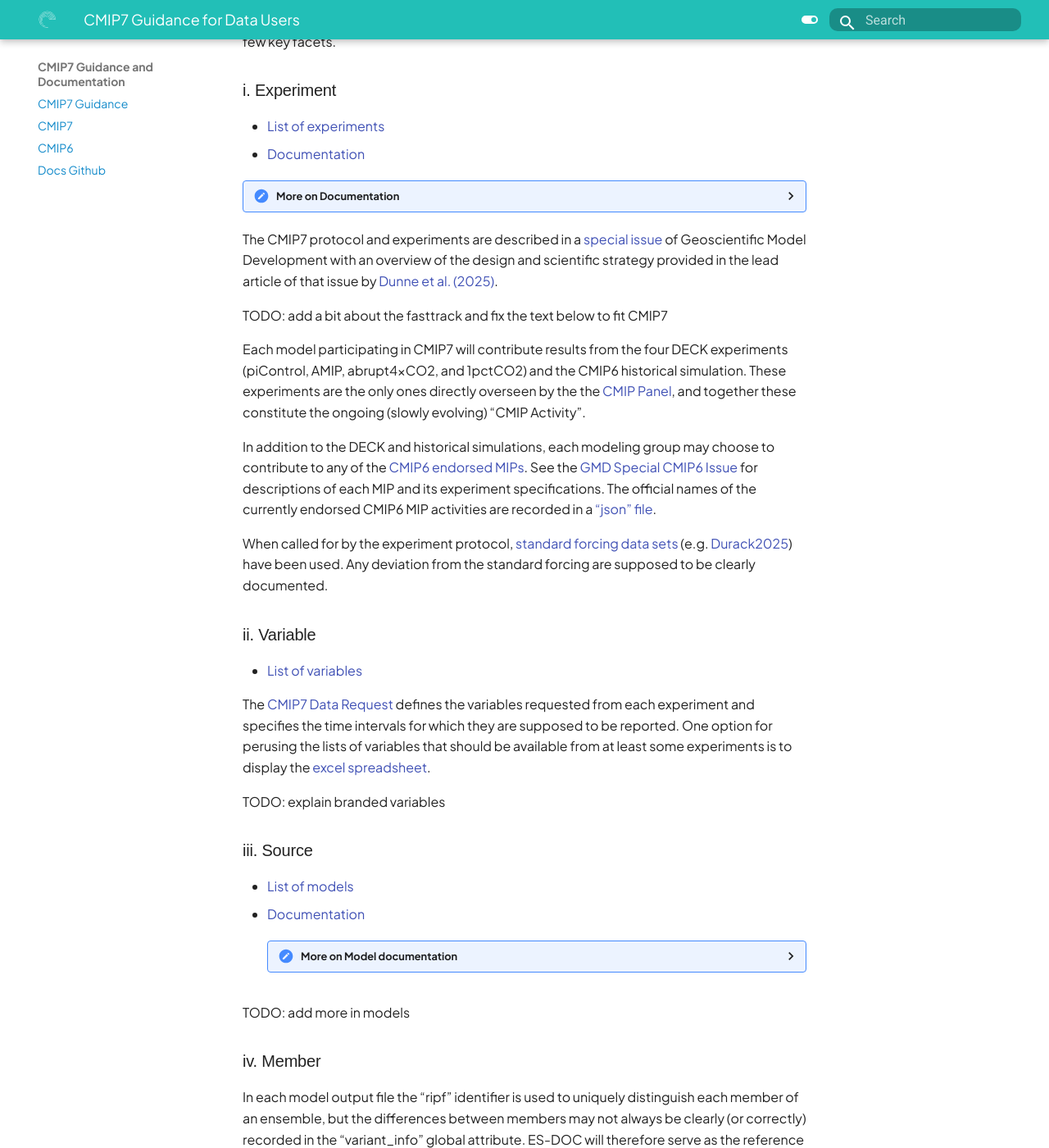
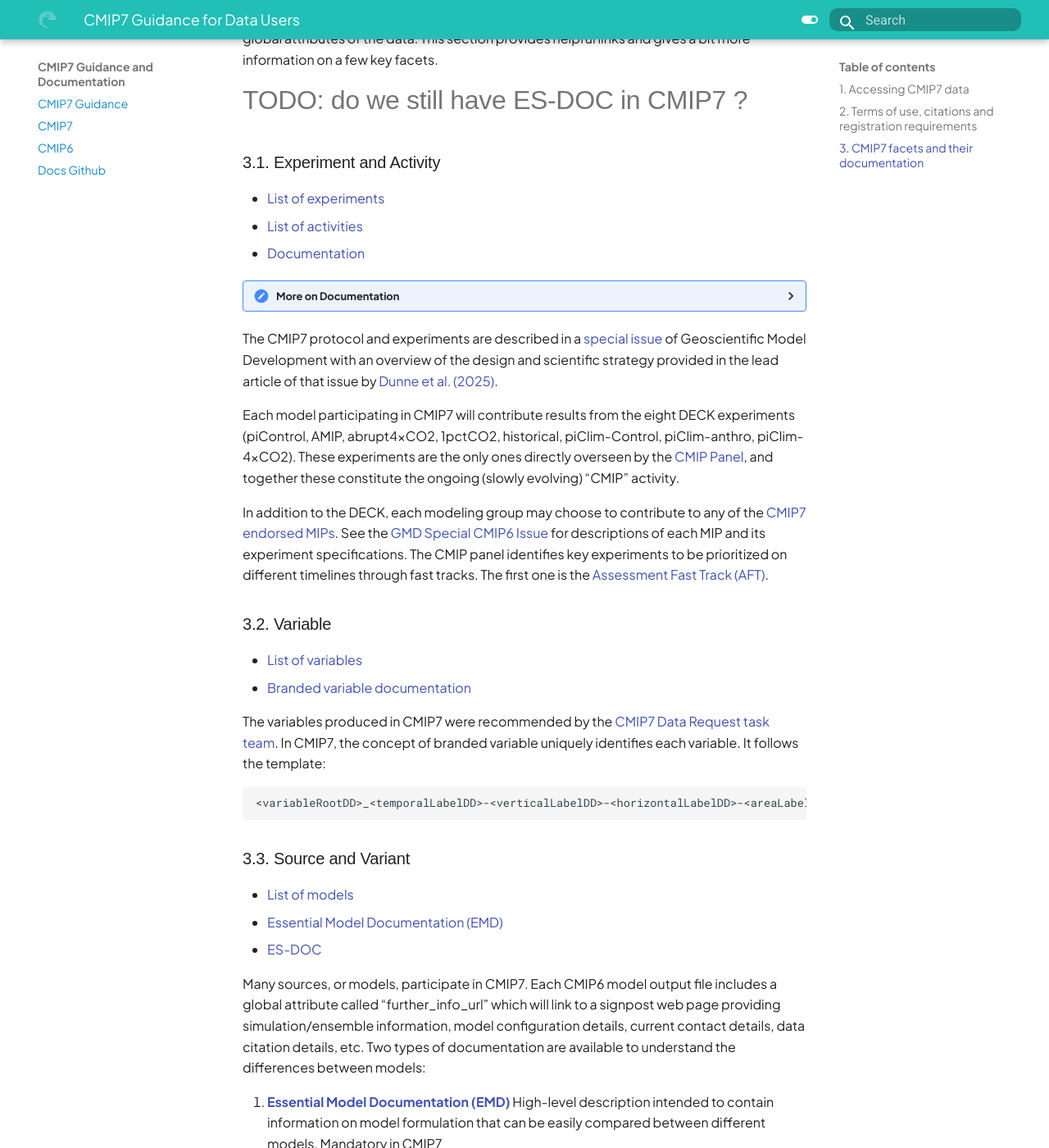
Before and after one commit to WCRP-CMIP/cmip7-guidance, an MkDocs documentation site: the page built from docs/CMIP7/guidance_for_users.md, in a window 1280 px wide and 1400 px high, scrolled down 2354 px. Shown: the whole window at 82% size. Built offline with MkDocs 1.6.1 and Material for MkDocs 9.7.7, drawn with Linux system fonts in a browser that asks for light colours; some web fonts are replaced; some of the changed text lies outside the part shown.

Commit message:
2nd pass

````diff
--- a/docs/CMIP7/guidance_for_users.md
+++ b/docs/CMIP7/guidance_for_users.md
@@ -5,7 +5,8 @@
 
 # CMIP7 Guidance for Data Users
 
-#TODO: table of content
+This page is designed to inform data users on key CMIP7 concepts and tools and redirect them to the proper resources to learn more.
+
 
 ## 1.  Accessing CMIP7 data
 
@@ -53,111 +54,107 @@
 
     where ESGF is the data publisher and the DOI points to the data citation landing page. If the latest dataset version included in your study is unknown, use the date of data download instead to characterize the version.
 
- 3. Register your work.
+ 3. **Register your work.**
+
     Register your work on the [CMIP7 Publication Hub][CMIPpubs].
     TODO:do we still want this ?
 
-<span style="color:red;font-weight:bold">Please carefully read and adhere to</span> the [CMIP7 Terms of Use](terms_of_use.md).
+ <!-- admonition test -->
+!!! warning
+   Please carefully read and adhere to</span> the [CMIP7 Terms of Use](terms_of_use.md).
 
  <details>
-    <summary>More info on citation</summary>
-    Further information on the data citation concept for CMIP6 is available at [cmip6cite.wdc-climate.de][es-docsCmip] and described in [Stockhause and Lautenschlager (2017)][Stockhause2017]. Citations can also be search using [DataCite's catalog][datacitecat] and [Google's Dataset Search][gdatasetsearch].
+    <summary>More info on citations</summary>
+    Further information on the data citation concept for CMIP7 is available at [cmip6cite.wdc-climate.de][es-docsCmip] and described in [Stockhause and Lautenschlager (2017)][Stockhause2017]. Citations can also be search using [DataCite's catalog][datacitecat] and [Google's Dataset Search][gdatasetsearch].
 </details>
 
-## 3. CMIP7 facets
+## 3. CMIP7 facets and their documentation
 TODO: is facets the best word ?
-
-TODO: does ES-DOC still exists ? all the links are down..
 
 CMIP7 datasets can be identified through a series of facets that represents key attributes of the data. The facets are:
 
 * activity
 * institution
-* source (model)
+* source
 * experiment
-* variant (member)
+* variant
 * realm
 * frequency
 * variable
 * grid
 * version
 
-TODO: finish the list
 
-The values associated with each facets are standardized through the [controlled vocabularies (CV)][cmipCvs]. This section provides helpful links and gives a bit more information on a few key facets.
+The values associated with each facets are standardized through the [controlled vocabularies (CV)][cmipCvs]. They are used to search the ESGF database and can be found in the global attributes of the data. This section provides helpful links and gives a bit more information on a few key facets.
+
+#TODO: do we still have ES-DOC in CMIP7 ?
 
 
-### i.  Experiment
+### 3.1.  Experiment and Activity
 * [List of experiments][experimentIdhtml]
+* [List of activities][activityIdJson]
 * [Documentation](es-docsExperiments)
 
  <details>
     <summary>More on Documentation</summary>
-    The ES-DOC project has already recorded documentation of the CMIP6 experiments including lists of forcings, model configuration, numerical requirements, information about building the ensembles, links to citations and contact information of the principal investigators as well as text descriptions and information about the rationale behind each experiment.
-
-    Further documentation about CMIP6 experiments will be available from [ES-DOC][es-docsCmip], and the reference controlled vocabularies used to define and identify these experiments are available in a [“json” file][experimentIdJson] and are also rendered in [table form][experimentIdhtml].
+    The ES-DOC project has recorded documentation of the CMIP7 experiments including lists of forcings, model configuration, numerical requirements, information about building the ensembles, links to citations and contact information of the principal investigators as well as text descriptions and information about the rationale behind each experiment.
 </details>
 
 The CMIP7 protocol and experiments are described in a [special issue][GMDSpecialIssue] of Geoscientific Model Development with an overview of the design and scientific strategy provided in the lead article of that issue by [Dunne et al. (2025)][dunne2025].
 
-TODO: add a bit about the fasttrack and fix the text below to fit CMIP7
+Each model participating in CMIP7 will contribute results from the eight DECK experiments (piControl, AMIP, abrupt4xCO2, 1pctCO2, historical, piClim-Control, piClim-anthro, piClim-4xCO2). These experiments are the only ones directly overseen by the [CMIP Panel][CMIPPanel], and together these constitute the ongoing (slowly evolving) “CMIP” activity.
 
-Each model participating in CMIP7 will contribute results from the four DECK experiments (piControl, AMIP, abrupt4xCO2, and 1pctCO2) and the CMIP6 historical simulation. These experiments are the only ones directly overseen by the the [CMIP Panel][CMIPPanel], and together these constitute the ongoing (slowly evolving) “CMIP Activity”.
-
-In addition to the DECK and historical simulations, each modeling group may choose to contribute to any of the [CMIP6 endorsed MIPs][CMIPEndorsedMips]. See the [GMD Special CMIP6 Issue][GMDSpecialIssue] for descriptions of each MIP and its experiment specifications. The official names of the currently endorsed CMIP6 MIP activities are recorded in a [“json” file][activityIdJson].
-
-When called for by the experiment protocol, [standard forcing data sets][input4mipsHome] (e.g. [Durack2025]) have been used. Any deviation from the standard forcing are supposed to be clearly documented.
+In addition to the DECK, each modeling group may choose to contribute to any of the [CMIP7 endorsed MIPs][CMIPEndorsedMips]. See the [GMD Special CMIP6 Issue][GMDSpecialIssue] for descriptions of each MIP and its experiment specifications. The CMIP panel identifies key experiments to be prioritized on different timelines through fast tracks. The first one is the [Assessment Fast Track (AFT)][aft].
 
 
 
-### ii. Variable
+
+### 3.2. Variable
 * [List of variables](URL)
+* [Branded variable documentation](branded_variable.md)
 
-The [CMIP7 Data Request][cmipDataRequest] defines the variables requested from each experiment and specifies the time intervals for which they are supposed to be reported. One option for perusing the lists of variables that should be available from at least some experiments is to display the [excel spreadsheet][variableListXls].
+The variables produced in CMIP7 were recommended by the [CMIP7 Data Request task team][cmipDataRequest]. In CMIP7, the concept of branded variable uniquely identifies each variable. It follows the  template:
+```
+<variableRootDD>_<temporalLabelDD>-<verticalLabelDD>-<horizontalLabelDD>-<areaLabelDD>
+```
 
-TODO: explain branded variables
 
-### iii.  Source
+### 3.3.  Source and Variant
 * [List of models][sourceIdhtml]
-* [Documentation](es-docsModels)
- <details>
-    <summary>More on Model documentation</summary>
-Sources (models) will be described on a realm-by-realm basis (i.e. atmosphere, ocean, sea ice, etc.) as well as the top level (coupled model configuration). ES-DOC provides a variety of tools (script-based, text-based, and form-based) for gathering this information from modeling groups, allowing for personal/institutional preference in the way in which documents are created.
-</details>
+* [Essential Model Documentation (EMD)][emd]
+* [ES-DOC][es-docsCmip]
 
-TODO: add more in models
 
-### iv.  Member
+Many sources, or models, participate in CMIP7. Each CMIP6 model output file includes a global attribute called “further_info_url” which will link to a signpost web page providing simulation/ensemble information, model configuration details, current contact details, data citation details, etc.  Two types of documentation are available to understand the differences between models:
 
-In each model output file the “ripf” identifier is used to uniquely distinguish each member of an ensemble, but the differences between members may not always be clearly (or correctly) recorded in the “variant_info” global attribute. ES-DOC will therefore serve as the reference source for understanding differences between ensemble members.
+1. [**Essential Model Documentation (EMD)**][emd]
+    High-level description intended to contain information on model formulation that can be easily compared between different models. Mandatory in CMIP7
+2. [**ES-DOC**][es-docsCmip]
+    More in-depth but less standardized documentation of each model. Note that each model might also put documentation up on their own website.
+
+
+In each model output file, the “ripf” identifier, named variant, is used to uniquely distinguish each member of an ensemble, but the differences between members may not always be clearly (or correctly) recorded in the “variant_info” global attribute. ES-DOC will therefore serve as the reference source for understanding differences between ensemble members.
 #TODO: hopefully not True in CMIP7?
- As described in more detail elsewhere ([Definition of CMIP6 netCDF global attributes][cmipGlobalAttGoogleDoc] and [ES-DOC for CMIP7][es-docsCmip]), there are 4 indices defining an ensemble member: “r” for realization, “i” for initialization, “p” for physics, and “f” for forcing. Modeling groups will record in ES-DOC the key to interpreting the differences between simulations identified by different indices. In particular for each forcing index, the list of forcing data sets applied in the simulation will be recorded.
+There are 4 indices defining an ensemble member: “r” for realization, “i” for initialization, “p” for physics, and “f” for forcing. Modeling groups will record in ES-DOC the key to interpreting the differences between simulations identified by different indices.
 
+A useful tool to assess the models is the [Rapid Evaluation Framework (REF)][ref]. It is a systematic and rapid performance assessment of the expected models participating in the CMIP7 Assessment Fast Track.
 
 ## 4. CMIP7 data format
 
-As in previous phases, all CMIP7 output has been written to netCDF files with one variable stored per file. The data have been “cmorized” (i.e., written in conformance with the [CF-conventions][cfConventionsPage] and all the CMIP standards). The CMIP6 data requirements are defined and discussed in the following documents:
+As in previous phases, all CMIP7 output has been written to netCDF files with one variable stored per file. The data have been “cmorized” (i.e., written in conformance with the [CF-conventions][cfConventionsPage] and all the CMIP standards). There are mandatory [global attributes][cmipGlobalAttGoogleDoc] to include in each files.
 
-* [Definition of CMIP7 netCDF global attributes][cmipGlobalAttGoogleDoc]
-* [Reference “controlled vocabularies” (CV’s) for CMIP6][cmip6Cvs]
+
+For advanced users who want to understand the data better, the CMIP7 data requirements that were given to modelling centers are defined and discussed in the following documents:
 * [Specifications][cmipGlobalAttGoogleDoc] for file names, directory structures, and CMIP6 Data Reference Syntax (DRS)
 * Specifications for output file content, structure, and metadata are available in [draft google doc](https://goo.gl/neswPr).
 * [Guidance on grid requirements][cmipGridGoogleDoc]
 * [Information on pressure levels][cmipPressureLevelsPdf] requested
 * [Guidance on time-averaging][cmipTimeAveragesCog] (with masking)
-#TODO: put CMIP7 version of those
 
-Note that in the above, controlled vocabularies (CV’s) play a key role in ensuring uniformity in the description of data sets across all models. For all but variable-specific information, [reference CV’s][cmip6Cvs] are being maintained by PCMDI. These CV’s are relied on in constructing file names and directory structures, and they enable faceted searches of the CMIP6 archive as called for in the [search requirements document][esgfSearchRequirementsGoogleDoc].
 
-As indicated in the [guidance specifications for output grids][cmipGridGoogleDoc], weights will be provided to regrid all output to a few standard grids (e.g., 1x1 degree). All regridding information (weights, lats, lons, etc.) will be stored consistent with a standard format approved by the WIP.
 
-Each CMIP6 model output file includes a global attribute called “further_info_url” which will link to a signpost web page providing simulation/ensemble information, model configuration details, current contact details, data citation details etc. This link is also selectable next to each dataset returned by the CMIP6 CoG search interface. ES-DOC will include documentation of:
 
-TODO: a lot of this section seems a bit more relevant to modellers than users, rework this section
-
-TODO: say something about REF
-
-## 6.  Reporting suspected errors
+## 5.  Reporting suspected errors
 Information about discovered issues of CMIP7 data is captured by the [ES-DOCs Errata Service][ES-DOCErrataService].
 The Errata Service provides the ability to query modifications and/or corrections applied to CMIP6 data in two ways:
 
@@ -167,73 +164,80 @@
 Any ESGF user can report an error to the appropriate modeling group (see "contact" attribute in the netCDF files), or through the <a href="mailto:esgf-user@llnl.gov">ESGF user mailing list</a>. After a report is received, the corresponding data manager can create a new errata entry using
 [an easy and user-friendly form][errataFormCreateDoc]. A [command line client][errataCLCDoc] is also available. The aim is to clearly and concisely document the issue and through the PID integration, this errata service will include all the datasets/files affected when documentation is completed correctly.
 
-## 8.  CMIP7 organisation and governance
-The [CMIP Panel][CMIPPanel], which is a standing subcommittee of the WCRP’s [Working Group on Climate Modeling][wgcmSite] provides overall guidance and oversight of CMIP activities.
+## 6.  CMIP7 organisation and governance
+The [CMIP Panel][CMIPPanel], which is a standing subcommittee of the WCRP’s [Working Group on Climate Modeling][wgcmSite] provides overall guidance and oversight of CMIP activities. The CMIP Panel has delegated responsibility for most of the technical requirements of CMIP to the [WGCM Infrastructure Panel (WIP)][wip].More on the governance [here][gov].
 
 The [endorsed MIPs][CMIPEndorsedMips] are managed by independent committees, but acceptance of endorsement obligates them to follow CMIP’s technical requirements. Thus across all MIPs, the modeling groups can prepare their model output following a common procedure.
 
-The CMIP Panel has delegated responsibility for most of the technical requirements of CMIP to the [WGCM Infrastructure Panel (WIP)][wip]. The mission, rationale and Terms of Reference for the panel can be found [here][wip]. The WIP has drafted a number of position papers summarizing CMIP7 requirements and specifications.
+
+
+## 7. New to CMIP?
+
+First time using CMIP? Need a bit more help ? Check out the [Entry-Level Documentation][eld] (COMING SOON), put together by the [Fresh Eyes on CMIP][FeoC] group.
+
+You have a more specific question ? Ask it on the [Fresh Eyes Platform][platform]. (You need to register [here][register] first.)
 
 
 
 
-## 9. Entry-Level Documentation
-
-
-First time using CMIP? Need a bit more help ? Check out the Entry-Level Documentation, put together by the Fresh Eyes group: TODO:url.
-
-#TODO: questions on fresh eyes platform
-
- <details>
-    <summary>Toggle Switch</summary>
-    Foldable Content
-</details>
-
-
-
-TODO: fix all the links
 TODO: in PR list all I have removed and why. (eg. Experimental conformance, why is this different than experiment documentation)
 Tried to avoid wall-of-text and gear more towards users, not modellers or node manager.
-
-TODO: what should be here vs what should be on https://wcrp-cmip.org/cmip-phases/cmip7/ ? do we need both ?
+TODO: what should be here vs what should be on https://wcrp-cmip.org/cmip-phases/cmip7/ ? do we need both ? can we avoid proliferation of pages that say some but not all of the same thing ?
+#TODO: make pretty with more admonitions. https://squidfunk.github.io/mkdocs-material/reference/admonitions/
 
 
 ###### Document version: 2025-10-08
 
-
+ <!-- valid general links -->
 [metagrid]: [https://aims2.llnl.gov/search/]
 [esgpull]: [https://esgf.github.io/esgf-download/]
 [citemaws]: https://doi.org/10.5281/zenodo.2621084
-[citesearch]: http://bit.ly/CMIP6_Citation_Search
-[CMIPpubs]: https://cmip-publications.llnl.gov/view/CMIP6/
-[es-docsCmip]: https://es-doc.org/cmip6
 [Stockhause2017]: https://doi.org/10.5334/dsj-2017-030
 [gdatasetsearch]: https://toolbox.google.com/datasetsearch/
 [datacitecat]: https://search.datacite.org/works?query=prefix:10.22033
-[cmipCvs]: https://github.com/WCRP-CMIP/CMIP6_CVs
+[CMIPPanel]: https://www.wcrp-climate.org/wgcm-cmip/cmip-panel
+[cfConventionsPage]: http://cfconventions.org/
+[gov]: https://wcrp-cmip.org/cmip-governance/
+[wgcmSite]: https://www.wcrp-climate.org/wgcm-overview
+[wip]: https://wcrp-cmip.github.io/WGCM_Infrastructure_Panel
+[CMIPEndorsedMips]: https://wcrp-cmip.org/mips/
+[platform]: https://github.com/orgs/Fresh-Eyes-on-CMIP/discussions
+[register]: https://github.com/Fresh-Eyes-on-CMIP/member-requests/issues/new?template=new_user.yml
+
+
+ <!-- CMIP7 links -->
+[GMDSpecialIssue]: https://gmd.copernicus.org/articles/special_issue1315.html
+[dunne2025]: https://gmd.copernicus.org/articles/18/6671/2025/
+[Durack2025]:https://journals.ametsoc.org/view/journals/bams/106/8/BAMS-D-25-0119.1.xml
+[ref]: https://wcrp-cmip.org/cmip-phases/cmip7/rapid-evaluation-framework/
+[aft]: https://wcrp-cmip.org/cmip-phases/cmip7/fast-track/
+[cmipCvs]: https://github.com/WCRP-CMIP/CMIP7-CVs
+[cmipDataRequest]: https://wcrp-cmip.org/cmip-phases/cmip7/cmip7-data-request/
+[FeoC]: https://wcrp-cmip.org/cmip7-task-teams/fresh-eyes-on-cmip/
+
+
+#TODO: all the links below need to be changed when the new version arrives
+ <!-- valid CMIP6 links -->
+[citesearch]: http://bit.ly/CMIP6_Citation_Search
+[CMIPpubs]: https://cmip-publications.llnl.gov/view/CMIP6/
 [experimentIdhtml]: https://wcrp-cmip.github.io/CMIP6_CVs/docs/CMIP6_experiment_id.html
-[es-docsExperiments]: https://es-doc.org/cmip6-experiments
-[GMDSpecialIssue]: http://www.geosci-model-dev.net/special_issue590.html
-[dunne2025]: https://gmd.copernicus.org/articles/18/6671/2025/
-[CMIPPanel]: https://www.wcrp-climate.org/wgcm-cmip/cmip-panel
-[CMIPEndorsedMips]: https://www.wcrp-climate.org/modelling-wgcm-mip-catalogue/modelling-wgcm-cmip6-endorsed-mips
 [activityIdJson]: https://github.com/WCRP-CMIP/CMIP6_CVs/blob/master/CMIP6_activity_id.json
-[input4mipsHome]: https://esgf-node.llnl.gov/projects/input4mips/
-[Durack2025]:https://journals.ametsoc.org/view/journals/bams/106/8/BAMS-D-25-0119.1.xml
-[cmipDataRequest]: https://cmip6dr.github.io/Data_Request_Home
-[variableListXls]: http://proj.badc.rl.ac.uk/svn/exarch/CMIP6dreq/tags/latest/dreqPy/docs/CMIP6_MIP_tables.xlsx
 [sourceIdHtml]: https://wcrp-cmip.github.io/CMIP6_CVs/docs/CMIP6_source_id.html
-[es-docsModels]: https://es-doc.org/cmip6-models
 [cmipGlobalAttGoogleDoc]: http://goo.gl/v1drZl
-[cfConventionsPage]: http://cfconventions.org/
 [cmipGridGoogleDoc]: http://goo.gl/1oA7bO
 [cmipPressureLevelsPdf]: https://cmip6dr.github.io/Data_Request_Home/Documents/CMIP6_pressure_levels.pdf
 [cmipTimeAveragesCog]: https://wcrp-cmip.github.io/WGCM_Infrastructure_Panel/CMIP6/time_and_area_averaging.html
-[esgfSearchRequirementsGoogleDoc]: https://docs.google.com/document/d/1jNBw2am28Hxux_YuCL_mYMi18EEGkJSGrtNntOs3PJo
-[ES-DOCErrataService]: https://errata.es-doc.org/static/index.html
-[errataSearchUIDoc]: https://es-doc.github.io/esdoc-errata-client/searchUI.html
-[errataPIDLookupDoc]: https://es-doc.github.io/esdoc-errata-client/lookup.html
-[errataFormCreateDoc]: https://es-doc.github.io/esdoc-errata-client/create.html
-[errataCLCDoc]: https://es-doc.github.io/esdoc-errata-client/client.html
-[wgcmSite]: https://www.wcrp-climate.org/wgcm-overview
-[wip]: https://wcrp-cmip.github.io/WGCM_Infrastructure_Panel
+
+ <!-- unknown links -->
+[emd]:  ?
+[eld]: ?
+
+ <!-- broken links -->
+ [es-docsCmip]: https://es-doc.org/
+ [es-docsExperiments]: https://es-doc.org/cmip6-experiments
+ [es-docsModels]: https://es-doc.org/cmip6-models
+ [ES-DOCErrataService]: https://errata.es-doc.org/static/index.html
+ [errataSearchUIDoc]: https://es-doc.github.io/esdoc-errata-client/searchUI.html
+ [errataPIDLookupDoc]: https://es-doc.github.io/esdoc-errata-client/lookup.html
+ [errataFormCreateDoc]: https://es-doc.github.io/esdoc-errata-client/create.html
+ [errataCLCDoc]: https://es-doc.github.io/esdoc-errata-client/client.html
````
Also changed, not shown: other parts of docs/CMIP7/guidance_for_users.md (+8 -8 lines).
